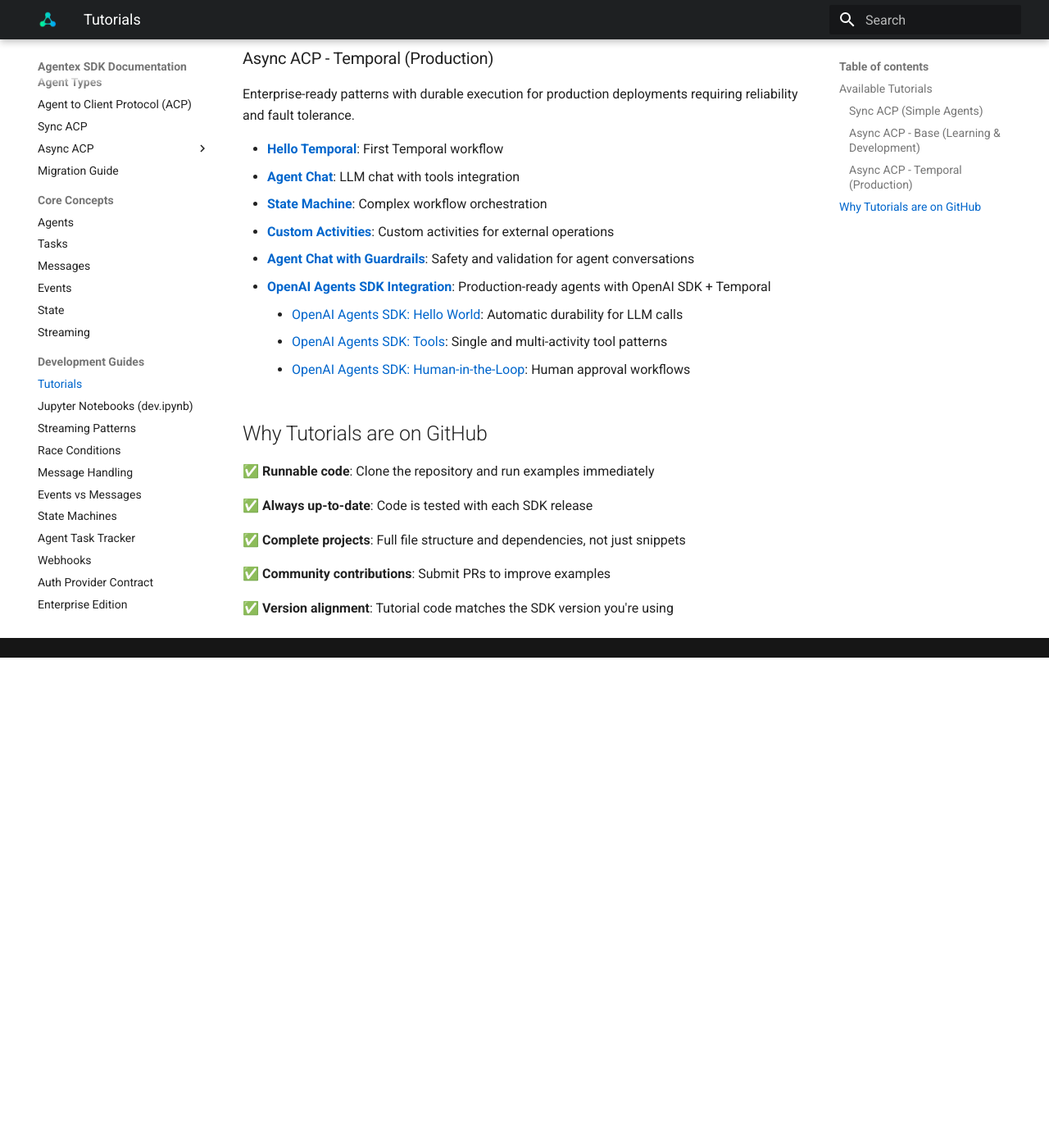
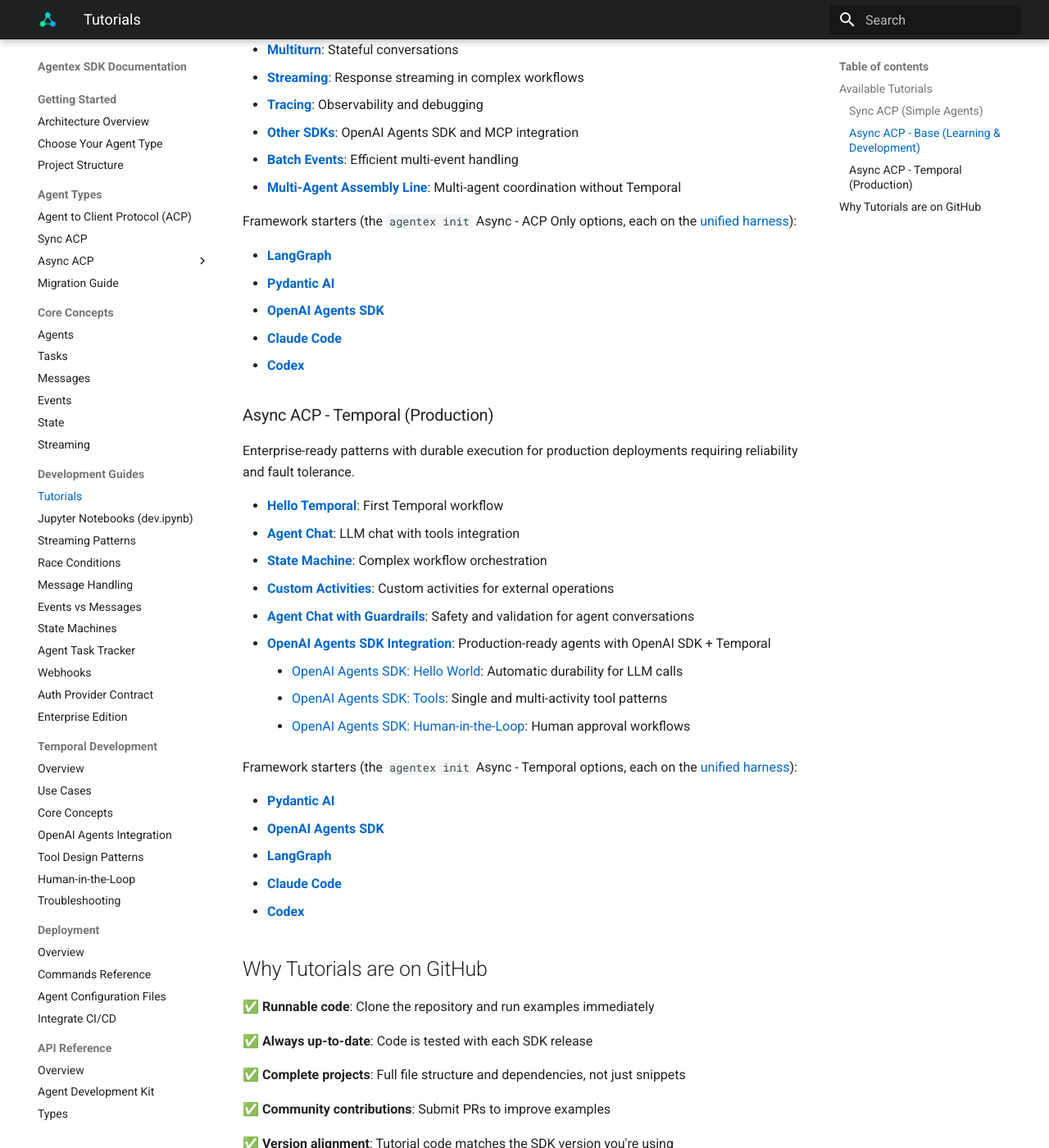
Before and after one commit to scaleapi/scale-agentex, an MkDocs documentation site: the page built from agentex/docs/docs/development_guides/tutorials.md, in a window 1280 px wide and 1400 px high, scrolled down 881 px. Shown: the whole window at 82% size. Built offline with MkDocs 1.6.1 and Material for MkDocs 9.7.7, drawn with Linux system fonts in a browser that asks for light colours; before the commit the page ends 1683 px from its top, so only the background shows below that; some of the changed text lies outside the part shown.

Commit message:
docs(getting-started): document agentex init framework selection
The onboarding pages presented `agentex init` as a single agent-type
choice and showed only the Basic hand-written acp.py. They now reflect
the second prompt where you select an agent framework (Basic, OpenAI
Agents SDK, LangGraph, Pydantic AI, Claude Code, Codex), and that a
framework template scaffolds the unified harness wiring.

- choose_your_agent_type: new "Pick a Framework (Harness)" section with
  the per-agent-type framework options and how to choose.
- project_structure: note the framework prompt and that the shown acp.py
  is the Basic variant; framework templates add harness wiring + helper
  files.
- tutorials: add the per-framework starter tutorials (LangGraph,
  Pydantic AI, OpenAI Agents, Claude Code, Codex) across sync, async-base,
  and temporal.

Co-Authored-By: Claude Opus 4.8 (1M context) <noreply@anthropic.com>

```diff
--- a/agentex/docs/docs/development_guides/tutorials.md
+++ b/agentex/docs/docs/development_guides/tutorials.md
@@ -14,6 +14,14 @@ Basic agent patterns with simple request-response interactions.
 - **[Multiturn](https://github.com/scaleapi/scale-agentex-python/tree/main/examples/tutorials/00_sync/010_multiturn){target="_blank"}**: Conversation history and memory
 - **[Streaming](https://github.com/scaleapi/scale-agentex-python/tree/main/examples/tutorials/00_sync/020_streaming){target="_blank"}**: Real-time response streaming
 
+Framework starters (the `agentex init` Sync ACP options, each on the [unified harness](streaming_patterns.md#unified-harness-surface-framework-agents)):
+
+- **[LangGraph](https://github.com/scaleapi/scale-agentex-python/tree/main/examples/tutorials/00_sync/030_langgraph){target="_blank"}**
+- **[Pydantic AI](https://github.com/scaleapi/scale-agentex-python/tree/main/examples/tutorials/00_sync/040_pydantic_ai){target="_blank"}**
+- **[OpenAI Agents SDK](https://github.com/scaleapi/scale-agentex-python/tree/main/examples/tutorials/00_sync/050_openai_agents){target="_blank"}**
+- **[Claude Code](https://github.com/scaleapi/scale-agentex-python/tree/main/examples/tutorials/00_sync/060_claude_code){target="_blank"}**
+- **[Codex](https://github.com/scaleapi/scale-agentex-python/tree/main/examples/tutorials/00_sync/070_codex){target="_blank"}**
+
 ### Async ACP - Base (Learning & Development)
 
 Stateful workflows with full lifecycle control for development and advanced patterns.
@@ -25,6 +33,14 @@ Stateful workflows with full lifecycle control for development and advanced patt
 - **[Other SDKs](https://github.com/scaleapi/scale-agentex-python/tree/main/examples/tutorials/10_async/00_base/040_other_sdks){target="_blank"}**: OpenAI Agents SDK and MCP integration
 - **[Batch Events](https://github.com/scaleapi/scale-agentex-python/tree/main/examples/tutorials/10_async/00_base/080_batch_events){target="_blank"}**: Efficient multi-event handling
 - **[Multi-Agent Assembly Line](https://github.com/scaleapi/scale-agentex-python/tree/main/examples/tutorials/10_async/00_base/090_multi_agent_non_temporal){target="_blank"}**: Multi-agent coordination without Temporal
+
+Framework starters (the `agentex init` Async - ACP Only options, each on the [unified harness](streaming_patterns.md#unified-harness-surface-framework-agents)):
+
+- **[LangGraph](https://github.com/scaleapi/scale-agentex-python/tree/main/examples/tutorials/10_async/00_base/100_langgraph){target="_blank"}**
+- **[Pydantic AI](https://github.com/scaleapi/scale-agentex-python/tree/main/examples/tutorials/10_async/00_base/110_pydantic_ai){target="_blank"}**
+- **[OpenAI Agents SDK](https://github.com/scaleapi/scale-agentex-python/tree/main/examples/tutorials/10_async/00_base/120_openai_agents){target="_blank"}**
+- **[Claude Code](https://github.com/scaleapi/scale-agentex-python/tree/main/examples/tutorials/10_async/00_base/130_claude_code){target="_blank"}**
+- **[Codex](https://github.com/scaleapi/scale-agentex-python/tree/main/examples/tutorials/10_async/00_base/140_codex){target="_blank"}**
 
 ### Async ACP - Temporal (Production)
 
@@ -40,6 +56,14 @@ Enterprise-ready patterns with durable execution for production deployments requ
     - [OpenAI Agents SDK: Tools](https://github.com/scaleapi/scale-agentex-python/tree/main/examples/tutorials/10_async/10_temporal/070_open_ai_agents_sdk_tools){target="_blank"}: Single and multi-activity tool patterns
     - [OpenAI Agents SDK: Human-in-the-Loop](https://github.com/scaleapi/scale-agentex-python/tree/main/examples/tutorials/10_async/10_temporal/080_open_ai_agents_sdk_human_in_the_loop){target="_blank"}: Human approval workflows
 
+Framework starters (the `agentex init` Async - Temporal options, each on the [unified harness](streaming_patterns.md#unified-harness-surface-framework-agents)):
+
+- **[Pydantic AI](https://github.com/scaleapi/scale-agentex-python/tree/main/examples/tutorials/10_async/10_temporal/110_pydantic_ai){target="_blank"}**
+- **[OpenAI Agents SDK](https://github.com/scaleapi/scale-agentex-python/tree/main/examples/tutorials/10_async/10_temporal/120_openai_agents){target="_blank"}**
+- **[LangGraph](https://github.com/scaleapi/scale-agentex-python/tree/main/examples/tutorials/10_async/10_temporal/130_langgraph){target="_blank"}**
+- **[Claude Code](https://github.com/scaleapi/scale-agentex-python/tree/main/examples/tutorials/10_async/10_temporal/140_claude_code){target="_blank"}**
+- **[Codex](https://github.com/scaleapi/scale-agentex-python/tree/main/examples/tutorials/10_async/10_temporal/150_codex){target="_blank"}**
+
 ## Why Tutorials are on GitHub
 
 ✅ **Runnable code**: Clone the repository and run examples immediately
--- a/agentex/docs/docs/getting_started/choose_your_agent_type.md
+++ b/agentex/docs/docs/getting_started/choose_your_agent_type.md
@@ -18,6 +18,31 @@ Agentex supports three agent types with different execution models and capabilit
 | **Typical Complexity** | ~30 lines, 1 file | ~80 lines, 1 file | 150+ lines, 4 files |
 
 **Learn more:** [Sync ACP](../agent_types/sync.md) \| [Async ACP](../agent_types/async/overview.md) \| [Temporal Use Cases](../temporal_development/use_cases.md) \| [Tutorials](../development_guides/tutorials.md)
+
+---
+
+## Pick a Framework (Harness)
+
+Choosing an agent type is only the **first** prompt in `agentex init`. After you pick Sync / Async-base / Temporal, the CLI asks which **agent framework** to scaffold. This is independent of the agent type — each type offers the same framework starters:
+
+| `agentex init` prompt | Framework options |
+|---|---|
+| **Sync ACP** | Basic · OpenAI Agents SDK (Recommended) · OpenAI Agents SDK + Local Sandbox · LangGraph · Pydantic AI · Claude Code · Codex |
+| **Async - ACP Only** | Basic · OpenAI Agents SDK · LangGraph · Pydantic AI · Claude Code · Codex |
+| **Async - Temporal** | Basic · OpenAI Agents SDK (Recommended) · Pydantic AI · LangGraph · Claude Code · Codex |
+
+**What "Basic" gives you:** a blank handler that you fill in yourself (the examples in the [Project Structure Guide](project_structure.md) show this variant). Pick it when you're writing your agent loop by hand or calling an LLM through LiteLLM directly.
+
+**What a framework template gives you:** the same project layout **plus** the [unified harness](../development_guides/streaming_patterns.md#unified-harness-surface-framework-agents) wiring already in place — the framework's stream wrapped in a `HarnessTurn` and delivered by `UnifiedEmitter`, so streaming and tracing work out of the box. Some frameworks also add helper files (e.g. `agent.py` + `tools.py` for Pydantic AI / OpenAI Agents, `graph.py` + `tools.py` for LangGraph).
+
+How to choose:
+
+- **Writing the loop yourself / LiteLLM only** → Basic.
+- **Already standardized on a framework** → pick it directly (LangGraph, Pydantic AI, OpenAI Agents SDK).
+- **Wrapping a coding CLI** → Claude Code (spawns the `claude` CLI) or Codex (spawns the `codex` CLI) as a local subprocess, streamed through the harness.
+- **Want tools + good defaults and unsure** → OpenAI Agents SDK (the Recommended option for Sync and Temporal).
+
+To add a framework that isn't in the list, see the `agentex-add-agent-framework` workflow.
 
 ---
 
--- a/agentex/docs/docs/getting_started/project_structure.md
+++ b/agentex/docs/docs/getting_started/project_structure.md
@@ -9,6 +9,11 @@ When you run `agentex init`, the CLI creates a complete agent project with every
 - **Sync Agent** - Simple request-response patterns
 - **Async Base Agent** - Custom async implementations
 - **Async Temporal Agent** - Complex, durable workflows
+
+`agentex init` then asks which **agent framework** to scaffold (Basic, OpenAI Agents SDK, LangGraph, Pydantic AI, Claude Code, or Codex) — see [Pick a Framework (Harness)](choose_your_agent_type.md#pick-a-framework-harness).
+
+!!! note "These examples are the **Basic** variant"
+    The `project/acp.py` shown for each agent type below is the **Basic** (blank-slate) template. If you pick a framework instead, `acp.py` comes pre-wired with the [unified harness](../development_guides/streaming_patterns.md#unified-harness-surface-framework-agents) (the framework's stream wrapped in a `HarnessTurn`, delivered by `UnifiedEmitter`, with streaming + tracing handled), and some frameworks add helper files: `agent.py` + `tools.py` (Pydantic AI, OpenAI Agents) or `graph.py` + `tools.py` (LangGraph). The rest of the layout is identical.
 
 This guide is organized by agent type. Jump to your section:
 
```
